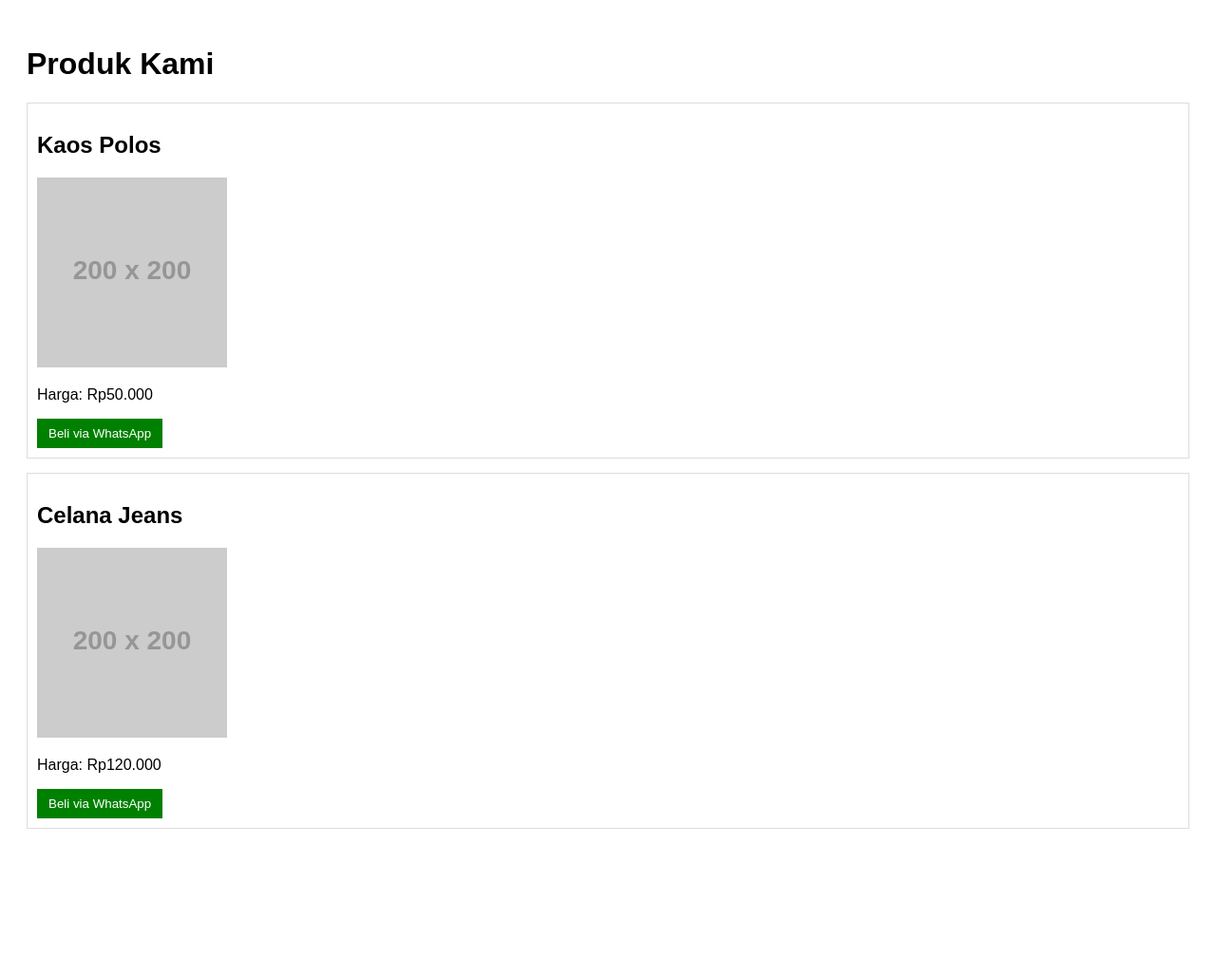
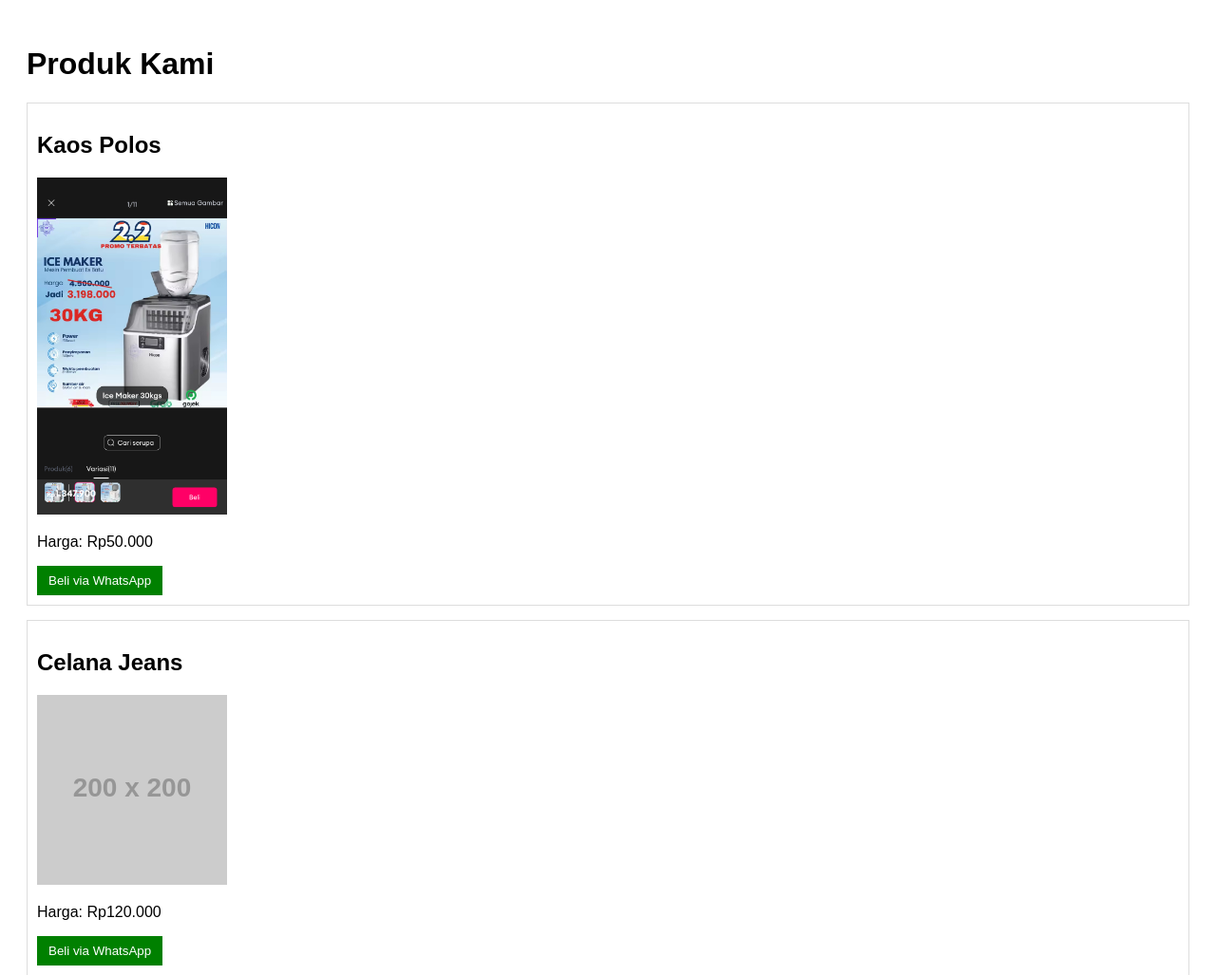
Before and after one commit to pipinantosin/Toko-WhatsApp, a plain HTML site: page index.html in a window 1280 px wide. Shown: the top 1027 px of the page at 95% size. Before the commit the page ends 916 px from the top, so only its background shows below. Drawn offline with Linux system fonts and the light colour scheme; placeholder pictures from the web are drawn by us.

Commit message:
Update index.html

```diff
--- a/index.html
+++ b/index.html
@@ -17,7 +17,8 @@
 
   <div class="product">
     <h2>Kaos Polos</h2>
-    <img src="https://via.placeholder.com/200" alt="Kaos Polos"/>
+    <img src="https://github.com/pipinantosin/Toko-WhatsApp/raw/main/Screenshot_20250508-094759.jpg
+" alt="Kaos Polos"/>
     <p>Harga: Rp50.000</p>
     <button onclick="orderViaWA('Kaos Polos')">Beli via WhatsApp</button>
   </div>
```
